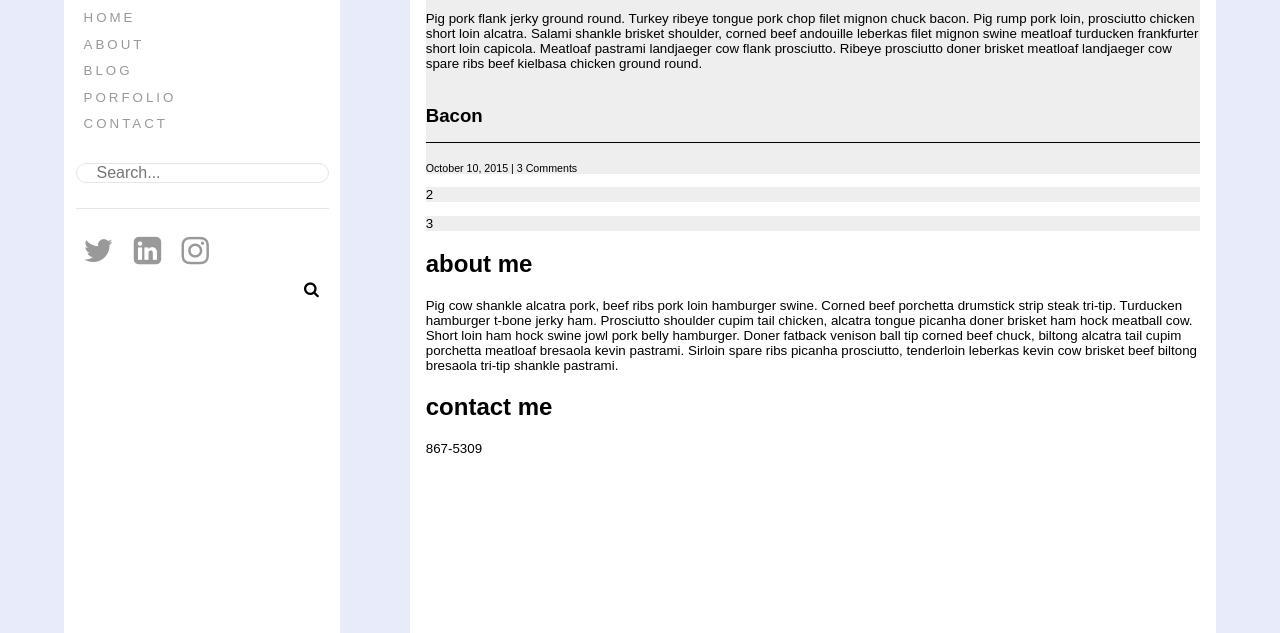
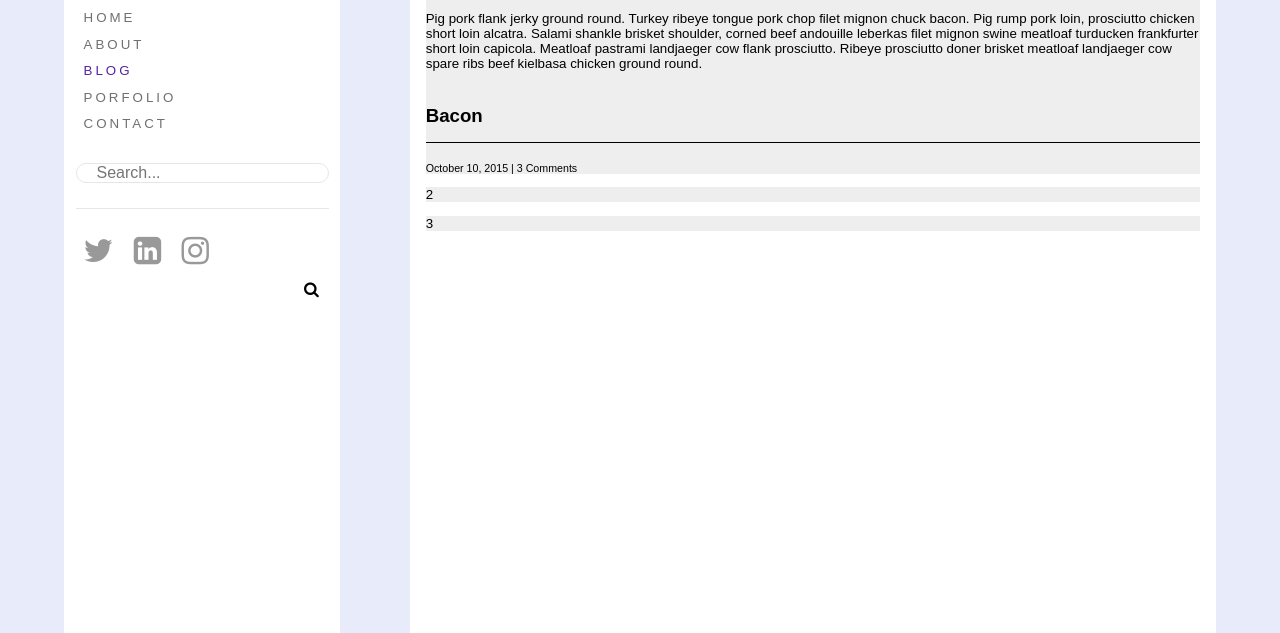
Before and after one commit to cmauban/cmauban.github.io, a website: page src/index.html in a window 1280 px wide. Shown: the part 167-800 px from the top of the page. Drawn offline with nearby package versions, Linux system fonts and the light colour scheme; files that its build step writes are made by us from their sources.

Commit message:
yay tabs work but still need to fix the color of past links

```diff
--- a/src/index.html
+++ b/src/index.html
@@ -29,11 +29,11 @@
                 <span class="item item-3"></span>
             </div>
             <ul class="navlist">
-              <li><a href="#home">Home</a></li>
-              <li><a href="#panel-about">About</a></li>
-              <li><a href="#panel-blog">Blog</a></li>
-              <li><a href="#panel-porfolio">Porfolio</a></li>
-              <li><a href="#panel-contact">Contact</a></li>
+              <li><a href="#home" class="">Home</a></li>
+              <li><a href="#panel-about" class="">About</a></li>
+              <li><a href="#panel-blog" class="active">Blog</a></li>
+              <li><a href="#panel-porfolio" class="">Porfolio</a></li>
+              <li><a href="#panel-contact" class="">Contact</a></li>
             </ul>
             <div class="search-box">
               <button><i class="fa fa-search"></i>
@@ -75,11 +75,11 @@
             <p>3</p>
           </article>
       </section> <!--END OF BLOG PANEL-->
-        <section class="panel active" id="panel-about">
+        <section class="panel" id="panel-about">
           <h2>about me</h2>
           <p>Pig cow shankle alcatra pork, beef ribs pork loin hamburger swine. Corned beef porchetta drumstick strip steak tri-tip. Turducken hamburger t-bone jerky ham. Prosciutto shoulder cupim tail chicken, alcatra tongue picanha doner brisket ham hock meatball cow. Short loin ham hock swine jowl pork belly hamburger. Doner fatback venison ball tip corned beef chuck, biltong alcatra tail cupim porchetta meatloaf bresaola kevin pastrami. Sirloin spare ribs picanha prosciutto, tenderloin leberkas kevin cow brisket beef biltong bresaola tri-tip shankle pastrami.</p>
         </section> <!--END OF ABOUT PANEL-->
-        <section class="panel active" id="panel-contact">
+        <section class="panel" id="panel-contact">
           <h2>contact me</h2>
           <p>867-5309</p>
         </section>
--- a/src/js/main.js
+++ b/src/js/main.js
@@ -0,0 +1,18 @@
+
+$('.navlist').each(function(){ //iterates through each ahref
+  $('.blog-content').each(function(){ //iterates through the corresponding content
+
+  $('a').on('click', function(event){
+    event.preventDefault(); //stop browser to take action for clicked
+
+    $(this).addClass('active').siblings().removeClass('active'); //current href clicked is active
+
+    var active = $(this).attr('href'); //targets active tab
+
+    $(active).addClass('active').siblings().removeClass('active'); //activates the corresponding content
+
+
+
+    });
+  });
+});
--- a/src/scss/_desktop.scss
+++ b/src/scss/_desktop.scss
@@ -1,3 +1,5 @@
+
+
 body {
   background: #E8EBFA;
 }
@@ -130,12 +132,12 @@ body {
 
         &:link {
           text-decoration: none;
-          color: #999;
+          color: #707070;
           font-size: 10pt;
         }
 
         &:visited {
-          color: #999;
+          color: #707070;
         }
 
         &:visited::before {
@@ -145,8 +147,8 @@ body {
 
         &.active {
           text-decoration: none;
-          color: #ffffff;
-          background-color: #47a3da;
+          color: #5625A1;
+
         }
 
 }
```
